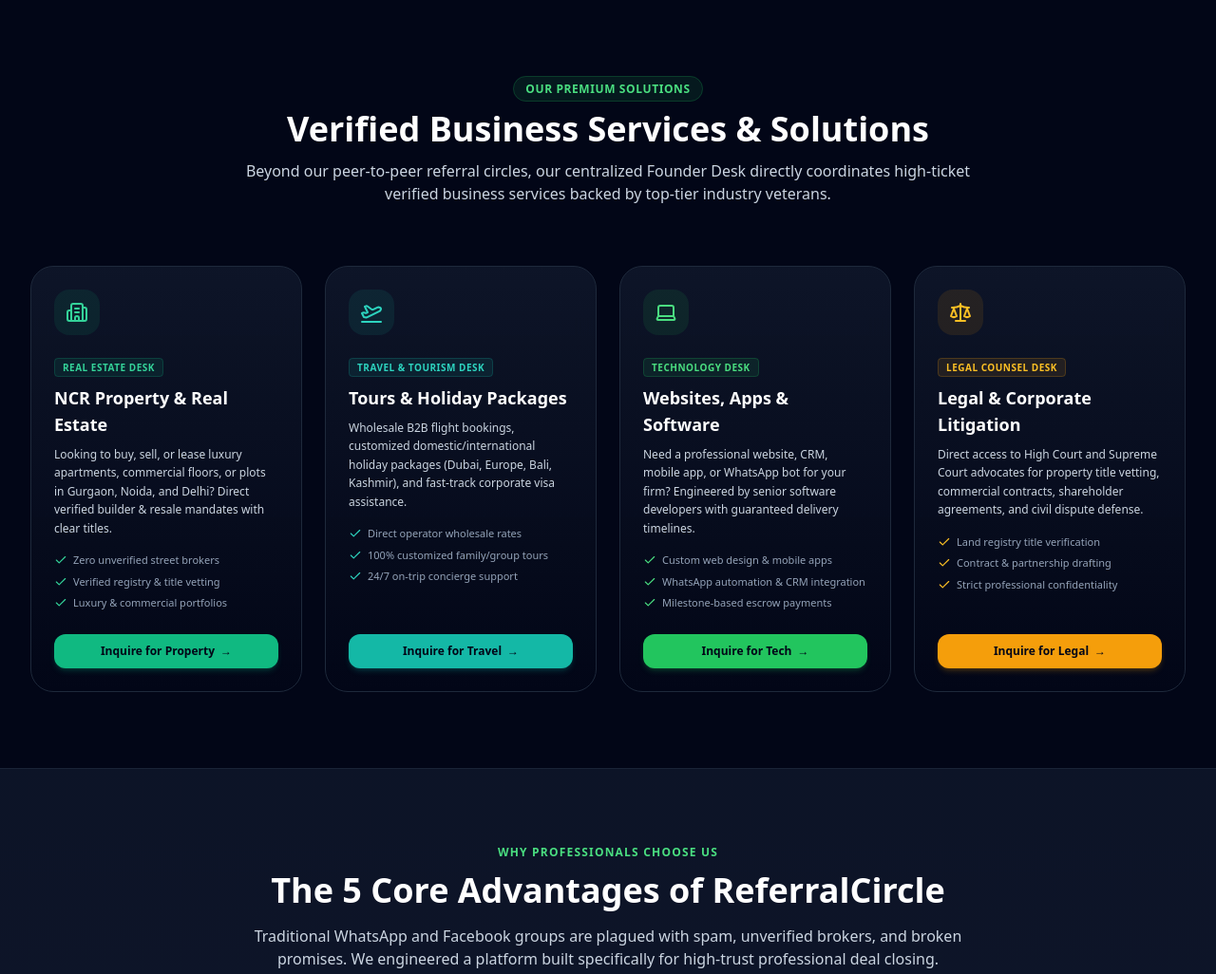
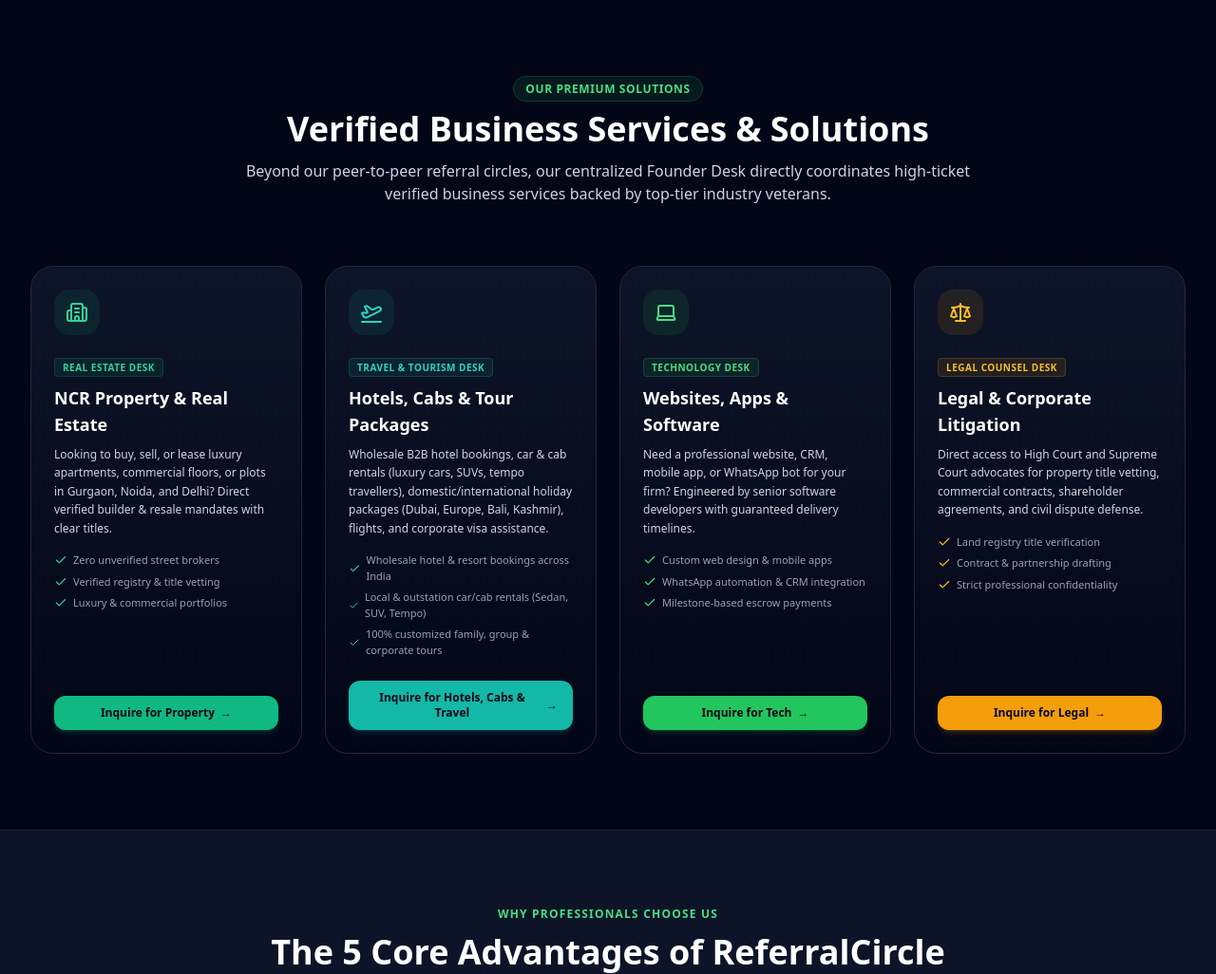
Before and after one commit to wadhwagarvit78-a11y/GLOBAL_NETWORKING, a FastAPI app: page / in a window 1280 px wide. Shown: the part 1236-2262 px from the top of the page at 95% size. Run offline with FastAPI, Linux system fonts and the light colour scheme; data comes from the database, SQL or seed files in the repository; both versions use the stored data as it was after the commit; some libraries are stand-ins or nearby versions.

Commit message:
Remove split percentage from profession cards and add hotel & car bookings to tourism

```diff
--- a/seed_data.py
+++ b/seed_data.py
@@ -31,7 +31,7 @@
             "Travel Agents & Tour Operators Circle",
             "travel-agents",
             "Travel & Tourism",
-            "Exclusive network for B2B flight, holiday package, visa, and corporate travel referrals.",
+            "B2B hotel bookings, car & cab rentals, holiday packages, flights, visas, and corporate travel referrals.",
             "plane",
             "https://chat.whatsapp.com/invite/Travel-Agents-Hub-Official",
             "10% Net Booking Margin",
--- a/templates/index.html
+++ b/templates/index.html
@@ -172,18 +172,18 @@
             <i data-lucide="plane-takeoff" class="w-6 h-6"></i>
           </div>
           <span class="text-[10px] font-bold uppercase tracking-wider text-teal-400 px-2 py-0.5 rounded bg-teal-500/10 border border-teal-500/20">Travel & Tourism Desk</span>
-          <h3 class="text-lg font-bold text-white mt-2 mb-2">Tours & Holiday Packages</h3>
+          <h3 class="text-lg font-bold text-white mt-2 mb-2">Hotels, Cabs & Tour Packages</h3>
           <p class="text-xs text-slate-300 leading-relaxed mb-4">
-            Wholesale B2B flight bookings, customized domestic/international holiday packages (Dubai, Europe, Bali, Kashmir), and fast-track corporate visa assistance.
+            Wholesale B2B hotel bookings, car & cab rentals (luxury cars, SUVs, tempo travellers), domestic/international holiday packages (Dubai, Europe, Bali, Kashmir), flights, and corporate visa assistance.
           </p>
           <ul class="space-y-1.5 text-[11px] text-slate-400 mb-6">
-            <li class="flex items-center gap-1.5"><i data-lucide="check" class="w-3.5 h-3.5 text-teal-400"></i> Direct operator wholesale rates</li>
-            <li class="flex items-center gap-1.5"><i data-lucide="check" class="w-3.5 h-3.5 text-teal-400"></i> 100% customized family/group tours</li>
-            <li class="flex items-center gap-1.5"><i data-lucide="check" class="w-3.5 h-3.5 text-teal-400"></i> 24/7 on-trip concierge support</li>
+            <li class="flex items-center gap-1.5"><i data-lucide="check" class="w-3.5 h-3.5 text-teal-400"></i> Wholesale hotel & resort bookings across India</li>
+            <li class="flex items-center gap-1.5"><i data-lucide="check" class="w-3.5 h-3.5 text-teal-400"></i> Local & outstation car/cab rentals (Sedan, SUV, Tempo)</li>
+            <li class="flex items-center gap-1.5"><i data-lucide="check" class="w-3.5 h-3.5 text-teal-400"></i> 100% customized family, group & corporate tours</li>
           </ul>
         </div>
-        <button @click="activeServiceName = 'Tours & Travel Packages'; serviceModal = true" class="w-full py-2.5 px-4 rounded-xl bg-teal-500 hover:bg-teal-400 text-slate-950 font-bold text-xs transition flex items-center justify-center gap-1.5 shadow-md shadow-teal-500/20">
-          <span>Inquire for Travel</span> &rarr;
+        <button @click="activeServiceName = 'Hotels, Cabs & Travel Packages'; serviceModal = true" class="w-full py-2.5 px-4 rounded-xl bg-teal-500 hover:bg-teal-400 text-slate-950 font-bold text-xs transition flex items-center justify-center gap-1.5 shadow-md shadow-teal-500/20">
+          <span>Inquire for Hotels, Cabs & Travel</span> &rarr;
         </button>
       </div>
 
@@ -462,11 +462,14 @@
           <p class="text-xs text-slate-300 line-clamp-2 mb-4">{{ g.description }}</p>
 
           <div class="flex items-center justify-between text-[11px] text-slate-400 bg-slate-900/60 p-2.5 rounded-lg border border-slate-800/80 mb-3">
-            <div><span class="text-slate-300 font-semibold">Split:</span> {{ g.min_commission_rate }}</div>
+            <div class="text-slate-300 font-medium flex items-center gap-1.5">
+              <i data-lucide="shield-check" class="w-3.5 h-3.5 text-brand-400"></i>
+              <span>Verified Direct Handoff</span>
+            </div>
             {% if g.monthly_fee == 0 %}
-              <div class="text-brand-400 font-extrabold bg-brand-500/20 px-2 py-0.5 rounded border border-brand-500/30">100% FREE</div>
+              <div class="text-brand-400 font-extrabold bg-brand-500/20 px-2.5 py-0.5 rounded border border-brand-500/30">100% FREE</div>
             {% else %}
-              <div class="text-emerald-400 font-bold bg-emerald-500/10 px-2 py-0.5 rounded border border-emerald-500/20">30-Day Free Trial</div>
+              <div class="text-emerald-400 font-bold bg-emerald-500/10 px-2.5 py-0.5 rounded border border-emerald-500/20">30-Day Free Trial</div>
             {% endif %}
           </div>
 
--- a/templates/layout.html
+++ b/templates/layout.html
@@ -121,8 +121,8 @@
             <a href="/#services-travel" @click="open = false" class="flex items-center gap-3 p-2.5 rounded-xl hover:bg-slate-800 text-slate-200 hover:text-white transition">
               <span class="text-base">✈️</span>
               <div>
-                <div class="font-bold">Tours & Travel Packages</div>
-                <div class="text-[10px] text-slate-400">Wholesale B2B & family holiday bookings</div>
+                <div class="font-bold">Hotels, Cabs & Tours</div>
+                <div class="text-[10px] text-slate-400">Wholesale hotel bookings, cab rentals & tours</div>
               </div>
             </a>
             <a href="/#services-tech" @click="open = false" class="flex items-center gap-3 p-2.5 rounded-xl hover:bg-slate-800 text-slate-200 hover:text-white transition">
```
Also changed, not shown: referral_platform.db.
